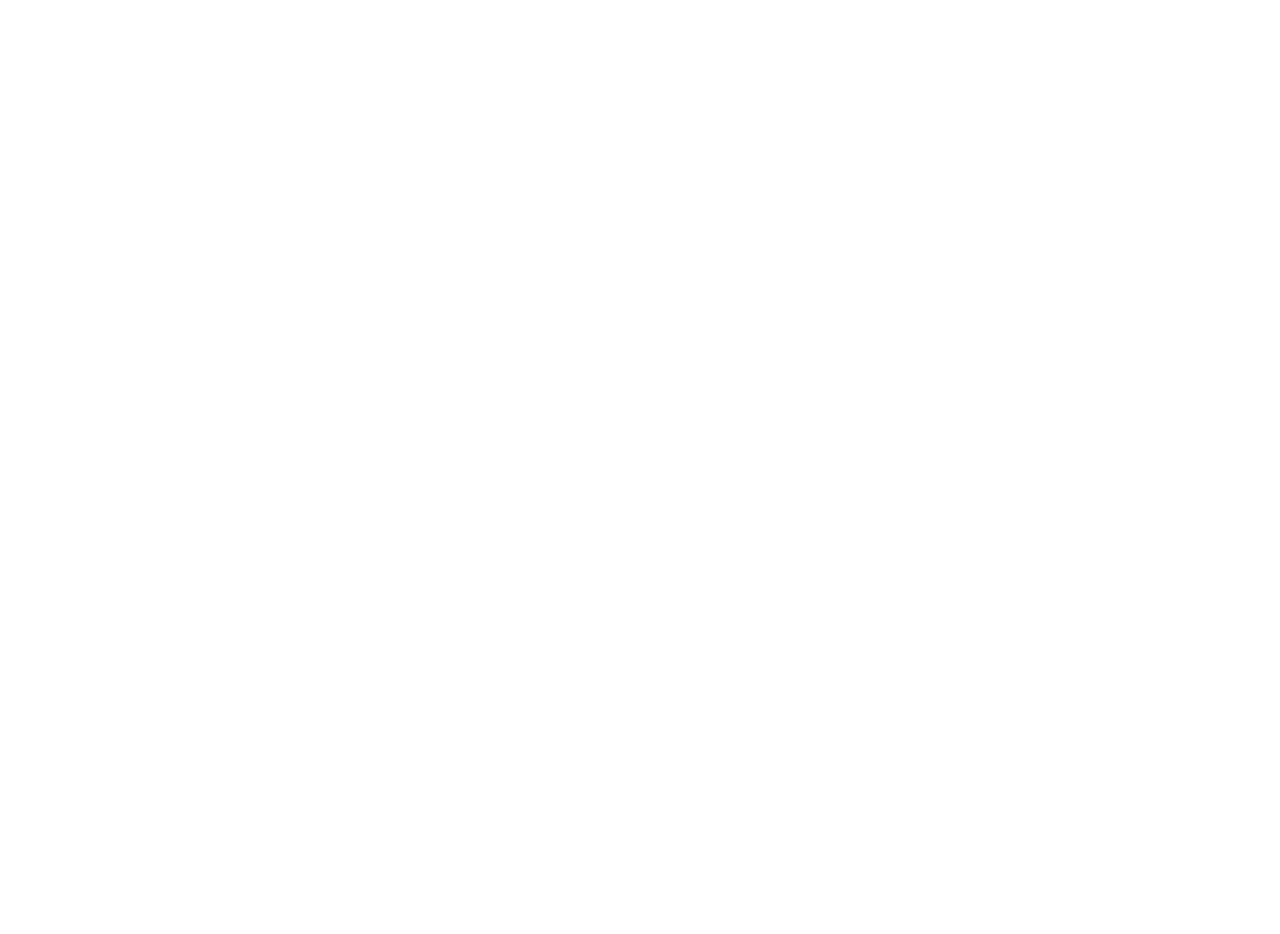
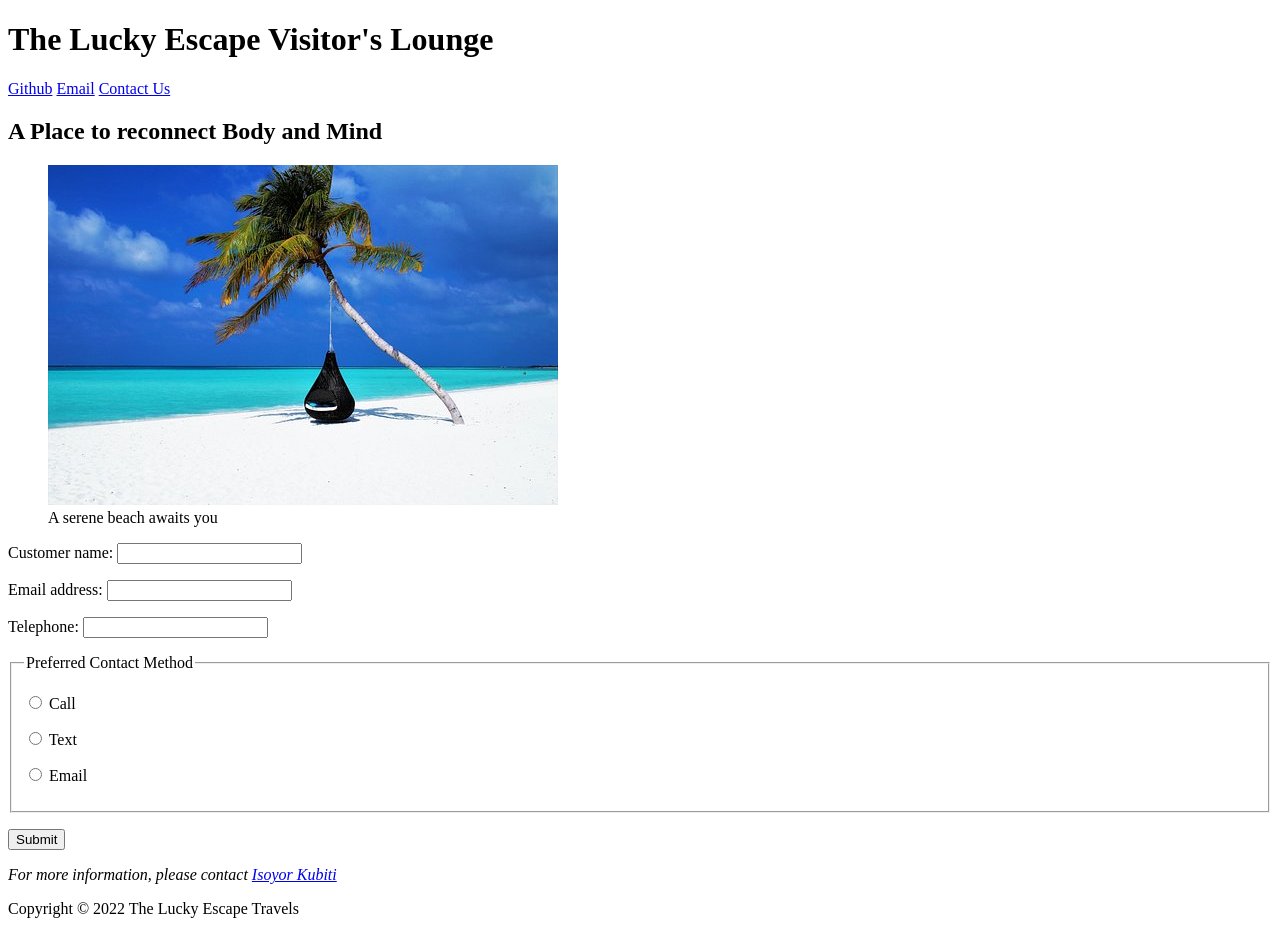
Before and after one commit to ikubiti/lucky-escape, a plain HTML site: page index.html in a window 1280 px wide. Before the commit the page ends 800 px from the top, so only its background shows below. Drawn offline with Linux system fonts and the light colour scheme.

Commit message:
added basic html structural code

```diff
--- a/index.html
+++ b/index.html
@@ -5,14 +5,67 @@
     <meta http-equiv="X-UA-Compatible" content="IE=edge" />
     <meta name="viewport" content="width=device-width, initial-scale=1.0" />
     <link rel="stylesheet" type="text/css" href="./assets/css/style.css" />
-    <title>Document</title>
+    <title>The Lucky Escape</title>
   </head>
 
   <body>
-    <header></header>
+    <header>
+      <h1>The Lucky Escape Visitor's Lounge</h1>
+      <nav>
+        <a href="https://github.com/ikubiti">Github</a>
+        <a href="mailto:ikubiti@icloud.com">Email</a>
+        <a href="#contactus">Contact Us</a>
+      </nav>
+    </header>
 
-    <main></main>
+    <main>
+      <section>
+        <h2>A Place to reconnect Body and Mind</h2>
+        <figure>
+          <!-- Image obtained from https://pixabay.com/images/search/beach/ -->
+          <img
+            src="./assets/images/imaldives-3220702__340.jpg"
+            alt="A relaxing beach view with an inviting hammock"
+          />
+          <figcaption>A serene beach awaits you</figcaption>
+        </figure>
+      </section>
 
-    <footer></footer>
+      <section>
+        <form>
+          <p>
+            <label>Customer name: <input /></label>
+          </p>
+          <p>
+            <label>Email address: <input type="email" /></label>
+          </p>
+          <p>
+            <label>Telephone: <input type="tel" /></label>
+          </p>
+          <fieldset>
+            <legend>Preferred Contact Method</legend>
+            <p>
+              <label> <input type="radio" name="preferred" /> Call </label>
+            </p>
+            <p>
+              <label> <input type="radio" name="preferred" /> Text </label>
+            </p>
+            <p>
+              <label> <input type="radio" name="preferred" /> Email </label>
+            </p>
+          </fieldset>
+
+          <p><button type="submit">Submit</button></p>
+        </form>
+      </section>
+    </main>
+
+    <footer>
+      <address>
+        For more information, please contact
+        <a href="mailto:ikubiti@icloud.com">Isoyor Kubiti</a>
+      </address>
+      <p>Copyright © 2022 The Lucky Escape Travels</p>
+    </footer>
   </body>
 </html>
```
Also changed, not shown: assets/images/imaldives-3220702__340.jpg (added).
